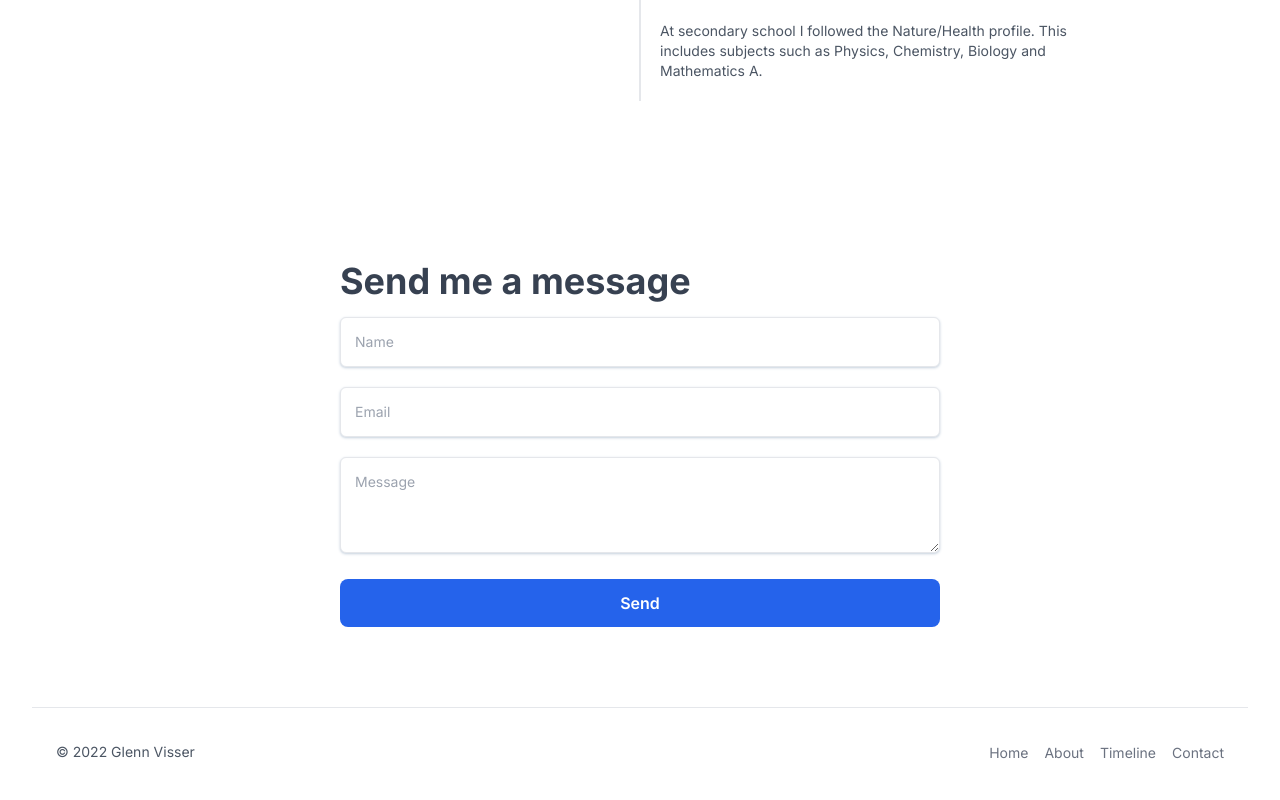
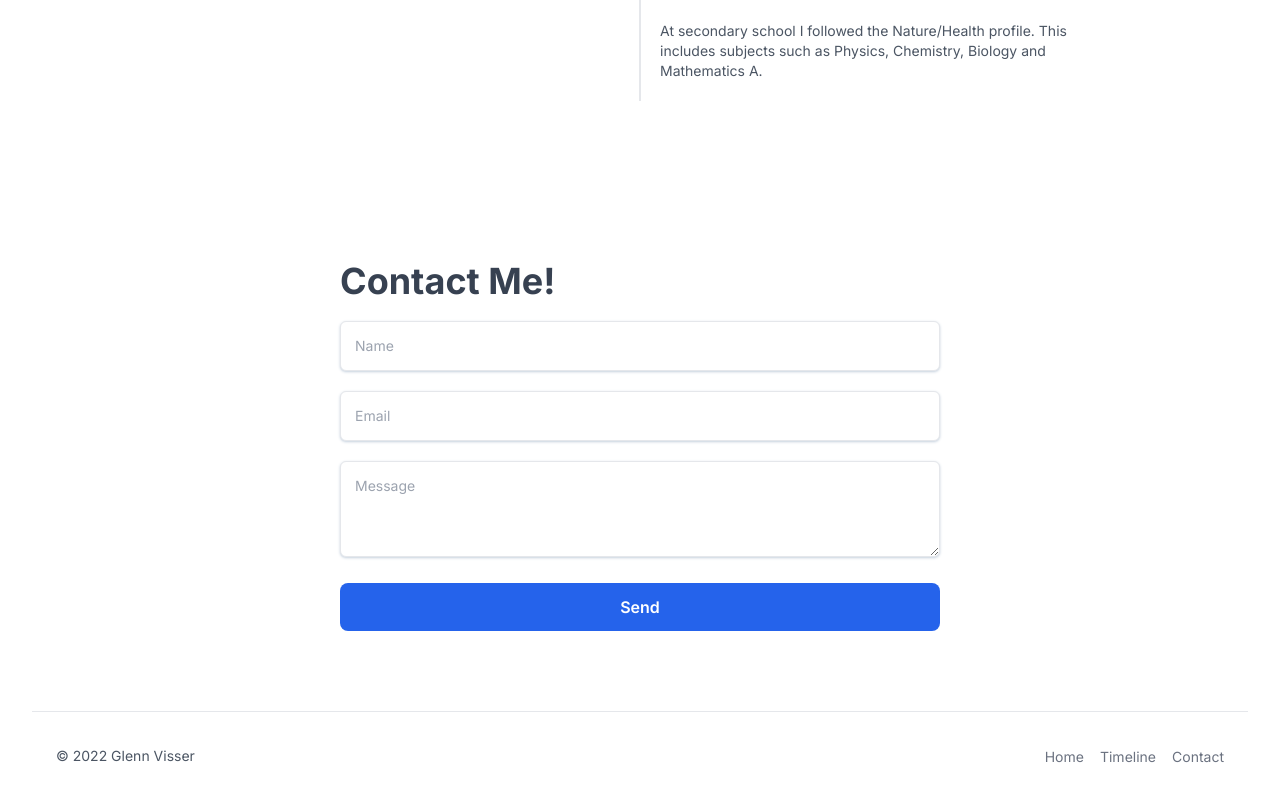
Before and after one commit to GVisser1/Website, a Next.js app: page / in a window 1280 px wide. Shown: the part 2342-3142 px from the top of the page. Built offline with nearby package versions, Linux system fonts and the light colour scheme.

Commit message:
Fix A11y issues

```diff
--- a/src/components/Footer.tsx
+++ b/src/components/Footer.tsx
@@ -12,17 +12,12 @@ export const Footer = () => (
           </Link>
         </li>
         <li>
-          <Link size="sm" color="gray" href="#about">
-            About
-          </Link>
-        </li>
-        <li>
-          <Link size="sm" color="gray" href="#timeline">
+          <Link size="sm" color="gray" href="/#timeline">
             Timeline
           </Link>
         </li>
         <li>
-          <Link size="sm" color="gray" href="#contact">
+          <Link size="sm" color="gray" href="/#contact">
             Contact
           </Link>
         </li>
--- a/src/components/NavBar.tsx
+++ b/src/components/NavBar.tsx
@@ -34,6 +34,6 @@ export const NavBar = () => (
 
 const links: { name: string; href: string; icon: IconType }[] = [
   { name: "Home", href: "/", icon: "HomeIcon" },
-  { name: "Timeline", href: "#timeline", icon: "RectangleStackIcon" },
-  { name: "Contact", href: "#contact", icon: "AtSymbolIcon" },
+  { name: "Timeline", href: "/#timeline", icon: "RectangleStackIcon" },
+  { name: "Contact", href: "/#contact", icon: "AtSymbolIcon" },
 ];
--- a/src/components/sections/Contact.tsx
+++ b/src/components/sections/Contact.tsx
@@ -1,6 +1,7 @@
 import clsx from "clsx";
 import { Button } from "../Button";
 import { Section } from "../Section";
+import { Title } from "../Title";
 
 export const Contact = () => {
   const inputClasses = (className?: string) =>
@@ -12,9 +13,12 @@ export const Contact = () => {
     );
 
   return (
-    <Section id="contact" title={{ text: "Send me a message" }} size="sm">
+    <Section id="contact" size="sm">
       <form action={`https://getform.io/f/${process.env.NEXT_GETFORM_ENDPOINT}`} method="POST">
         <fieldset className="space-y-5">
+          <legend>
+            <Title as="h2">Contact Me!</Title>
+          </legend>
           <div>
             <label htmlFor="name" className="sr-only">
               Name
```
